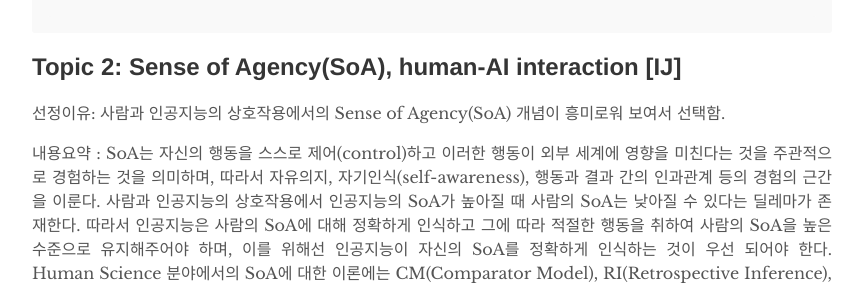
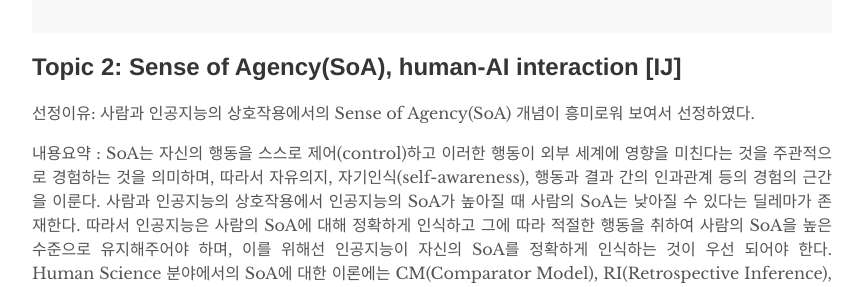
Before and after one commit to humanfactorspsych/blog, a Jekyll site: the page built from _posts/2020-07-06-study.md, in a window 1280 px wide and 900 px high, scrolled down 1437 px. Shown: the part 157-444 px from the top of the window, without its empty margins (208-1070 px from the left). Built offline with Jekyll 4.4.1, drawn with Linux system fonts in a browser that asks for light colours; some of the changed text lies outside the part shown.

Commit message:
Update 2020-07-06-study.md

```diff
--- a/_posts/2020-07-06-study.md
+++ b/_posts/2020-07-06-study.md
@@ -32,7 +32,7 @@ Guest : HeeYoung Park (Psychometrics Lab)
 
 ## Topic 2: Sense of Agency(SoA), human-AI interaction [IJ]
 
-선정이유: 사람과 인공지능의 상호작용에서의 Sense of Agency(SoA) 개념이 흥미로워 보여서 선택함.
+선정이유: 사람과 인공지능의 상호작용에서의 Sense of Agency(SoA) 개념이 흥미로워 보여서 선정하였다.
 <br>
 
 내용요약 : SoA는 자신의 행동을 스스로 제어(control)하고 이러한 행동이 외부 세계에 영향을 미친다는 것을 주관적으로 경험하는 것을 의미하며, 따라서 자유의지, 자기인식(self-awareness), 행동과 결과 간의 인과관계 등의 경험의 근간을 이룬다. 사람과 인공지능의 상호작용에서 인공지능의 SoA가 높아질 때 사람의 SoA는 낮아질 수 있다는 딜레마가 존재한다. 따라서 인공지능은 사람의 SoA에 대해 정확하게 인식하고 그에 따라 적절한 행동을 취하여 사람의 SoA을 높은 수준으로 유지해주어야 하며, 이를 위해선 인공지능이 자신의 SoA를 정확하게 인식하는 것이 우선 되어야 한다. Human Science 분야에서의 SoA에 대한 이론에는 CM(Comparator Model), RI(Retrospective Inference), MWM(Multifactorial Weighting Model), fluency of action selection이 존재하며, 저자들은 이 이론들에 대한 통합 모델을 제시한다. 인공지능의 SoA와 관련된 연구들은 이미 진행되어 오고 있지만, 감각운동의 처리 과정에만 초점을 맞추고 인지적 수준의 처리 과정은 다루지 않아 SoA의 모든 부분을 고려하지 못하고 있다는 한계점을 지니고 있다. 저자들이 제시한 SoA 통합모델은 더 견고한 인공지능 SoA 실현을 위한 연구의 로드맵이 될 수 있을 것으로 보인다.
@@ -74,7 +74,7 @@ Guest : HeeYoung Park (Psychometrics Lab)
 2. Time 과 optimality 를 조율하면서 현명한 결정을 내릴 수 있도록 adaptability 를 향상시킨다.
 3. Computation 을 단순화함으로써 특히 계획을 세울 때 시간과 에너지의 효율적인 사용을 도운다.
     3.1. Algorithm-specific abstractions
-    3.2. Forward stimulation: Branching 을 통해 여러 개의 계획 변수를 넓혀 나감으로써 결과에 도달하는 여러가지 시나리오를 구성한다. 비슷한 양상을 보이는 중간 과정들을 제거함으로써 몇 개의    계획만 남기게 된다.
+    3.2. Forward stimulation: Branching 을 통해 여러 개의 계획 변수를 넓혀 나감으로써 결과에 도달하는 여러가지 시나리오를 구성한다. 비슷한 양상을 보이는 중간 과정들을 제거함으로써 몇 개의 계획만 남기게 된다.
     3.3. Backward stimulation: 미래에 가능할 법한 상황을 먼저 제시한 후, 실행을 위한 정보를 늘려나감으로써 진행된다.
 <br>
 
@@ -107,7 +107,7 @@ Guest : HeeYoung Park (Psychometrics Lab)
 선정 이유: 인간이 감정을 느끼는 이유에 대해 분석하는 측면이 흥미로웠다.
 <br>
 
-내용 요약: Fear 라는 감정을 느끼는 동기부여와 기능에 대해 설명함. 먼저 동기부여는 감정의 일부분이며, 감정이 좀더 큰 범주로 정의된다. 예를 들어, Fear라는 감정은 특정한 행동을 하게 하는 동기부여로서의 역할을(motivatior) 한다. 따라서 감정과 동기부여는 불가분하게 연결되어 있다고 말할 수 있다. 이후 Fear와 관련된 행동은 환경적인 위험에 대한 방어를 하는 기능을 가지고 있다. 그리고 방어는 3단계로 구분할 수 있다.(anxiety -> fear -> panic) fear는 중간단계이며, 이전 단계(덜 임박한 위협에 대한 걱정을 표출하는 것)은 anxiety 이며 다음 단계(더 임박한 위협에 대해 걱정을 표출하는 것)은 panic 이다. 감정은 4가지 측면으로 정의할 수 있다(specifying function, antece- dents, consequents and circuitry). 결론적으로,  인간은 위협에 대한 방어를 하기 위해 감정을 느끼며 동시에 방어 행동에 대한 동기부여를 느끼기 위해 감정을 느낀다고 할 수 있다.
+내용 요약: Fear 라는 감정을 느끼는 동기부여와 기능에 대해 설명함. 먼저 동기부여는 감정의 일부분이며, 감정이 좀더 큰 범주로 정의된다. 예를 들어, Fear라는 감정은 특정한 행동을 하게 하는 동기부여로서의 역할을(motivatior) 한다. 따라서 감정과 동기부여는 불가분하게 연결되어 있다고 말할 수 있다. 이후 Fear와 관련된 행동은 환경적인 위험에 대한 방어를 하는 기능을 가지고 있다. 그리고 방어는 3단계로 구분할 수 있다.(anxiety -> fear -> panic) fear는 중간단계이며, 이전 단계(덜 임박한 위협에 대한 걱정을 표출하는 것)은 anxiety 이며 다음 단계(더 임박한 위협에 대해 걱정을 표출하는 것)은 panic 이다. 감정은 4가지 측면으로 정의할 수 있다(specifying function, antece- dents, consequents and circuitry). 결론적으로, 인간은 위협에 대한 방어를 하기 위해 감정을 느끼며 동시에 방어 행동에 대한 동기부여를 느끼기 위해 감정을 느낀다고 할 수 있다.
 <br>
 
 장단점: 부정적인 감정(fear)에 대한 분석만 있어서 아쉬움이 남는다, happy 같은 긍정적인 감정에 대한 분석도 있으면 좀더 비교하기 좋을 것이라고 생각한다
@@ -126,7 +126,7 @@ Guest : HeeYoung Park (Psychometrics Lab)
 내용 요약: Word2Vec과 같은 워드 임베딩(word embedding)에서는 단어의 의미를 그 단어와 함께 자주 나타나는 단어 (즉, 같은 문맥에서 나타나는 단어)로 정의한다. 같은 문맥에서 나타나는 단어는 의미적/통사적 유사성이 있으리라는 전제 하에, 유사한 단어(비슷한 맥락에서 나타나는 단어)는 벡터 공간에서 가까운 곳에, 유사하지 않은 단어(비슷한 맥락에서 나타나지 않는 단어)는 먼 곳에 위치하도록 벡터 값이 설정되도록 만드는 것이 Word2Vec의 목표라고 할 수 있다. 이러한 결과를 얻기 위해서 (skip-gram 방식의 경우) 코퍼스에 있는 모든 단어에 대하여 중심 단어(center word)가 주어졌을 때 주변 단어(context word)가 나올 확률을 계산, 이 확률이 최대가 되도록 파라미터인 단어의 벡터 값을 조정한다. 이와 같이 형성된 벡터는 단어 간 유사성을 표현할 수 있을 뿐 아니라, 단어 간 다양한 관계를 표현하는 것이 가능하기도 하다. <br>
 <br>
 장단점: Word2Vec은 localist representations과 비교해 단어 간 유사성을 표현할 수 있다는 장점이 있다. count-based word vector에 비해 저차원, 밀집 벡터를 사용하여 computational cost가 더 적으며, NNLM 등 다른 워드 임베딩 기법과 비교해서도 학습 속도가 빠르다는 것도 Word2vec의 강점이다. <br>
-의의: 비교적 간단한 word vector로도 많은 텍스트 데이터를 학습함으로써 단어 간 관계를 표현할 수 있다는 것을 보여줌.  <br>
+의의: 비교적 간단한 word vector로도 많은 텍스트 데이터를 학습함으로써 단어 간 관계를 표현할 수 있다는 것을 보여주었다.  <br>
 <br>
 
     Mikolov, T., Chen, K., Corrado, G., & Dean, J. (2013). Efficient estimation of word representations in vector space. arXiv preprint arXiv:1301.3781.
```
